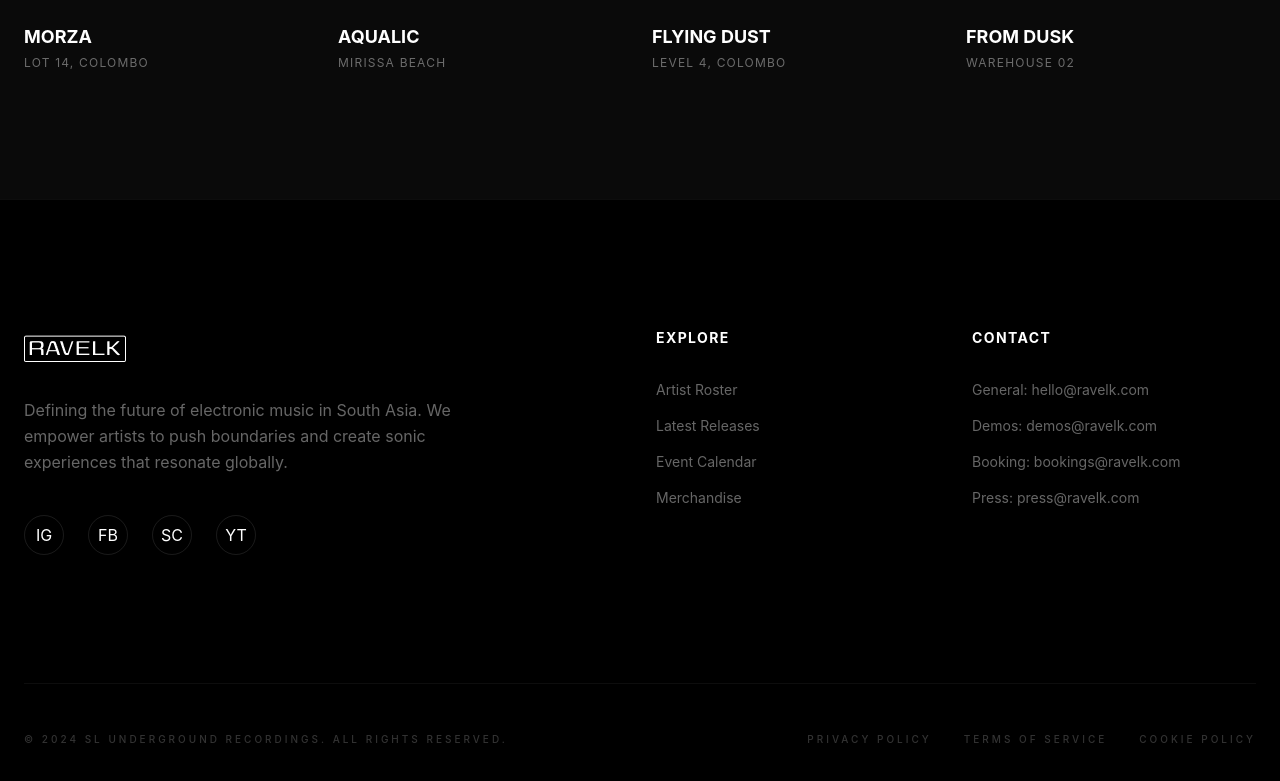
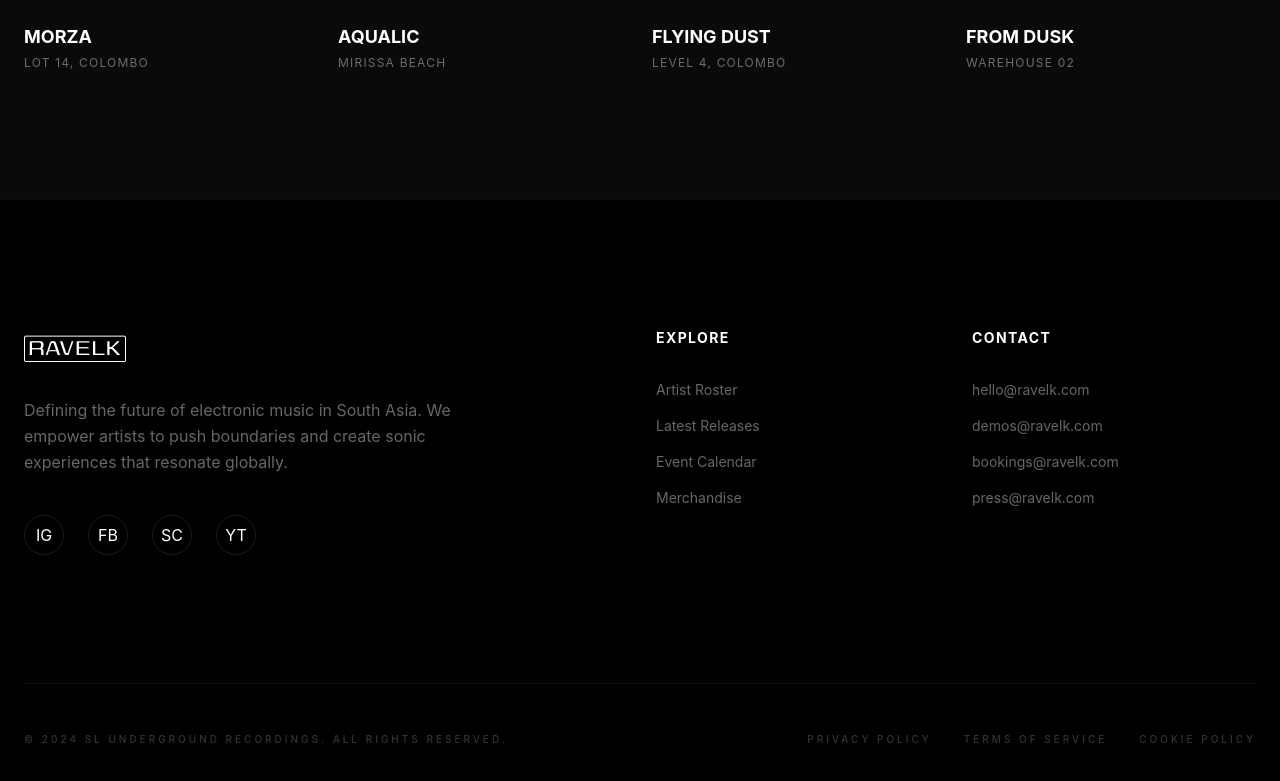
Before and after one commit to NisalShiranda/RaveLK, a React (Vite) app in the folder frontend/: page / in a window 1280 px wide. Shown: the part 3327-4108 px from the top of the page. Built offline with nearby package versions, Linux system fonts and the light colour scheme.

Commit message:
Start Footer some development

```diff
--- a/frontend/src/components/Footer.jsx
+++ b/frontend/src/components/Footer.jsx
@@ -35,10 +35,10 @@ const Footer = () => {
           <div>
             <h4 className="text-sm font-bold mb-8 uppercase tracking-widest">Contact</h4>
             <ul className="space-y-4 text-white/40 text-sm">
-              <li>General: hello@ravelk.com</li>
-              <li>Demos: demos@ravelk.com</li>
-              <li>Booking: bookings@ravelk.com</li>
-              <li>Press: press@ravelk.com</li>
+              <li><a href="#">hello@ravelk.com</a></li>
+              <li><a href="#">demos@ravelk.com</a></li>
+              <li><a href="#">bookings@ravelk.com</a></li>
+              <li><a href="#">press@ravelk.com</a></li>
             </ul>
           </div>
         </div>
```
